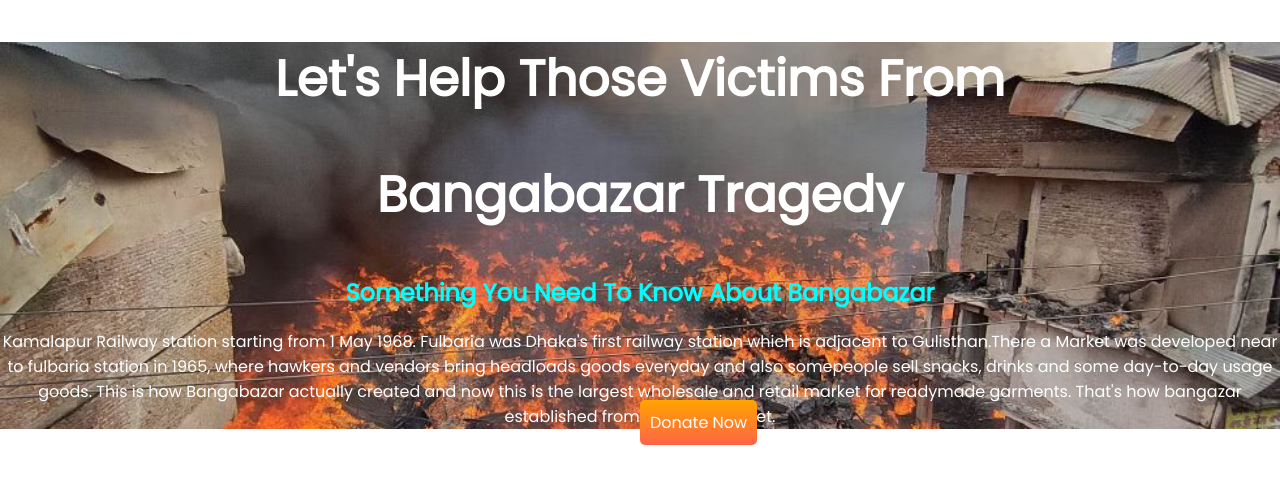
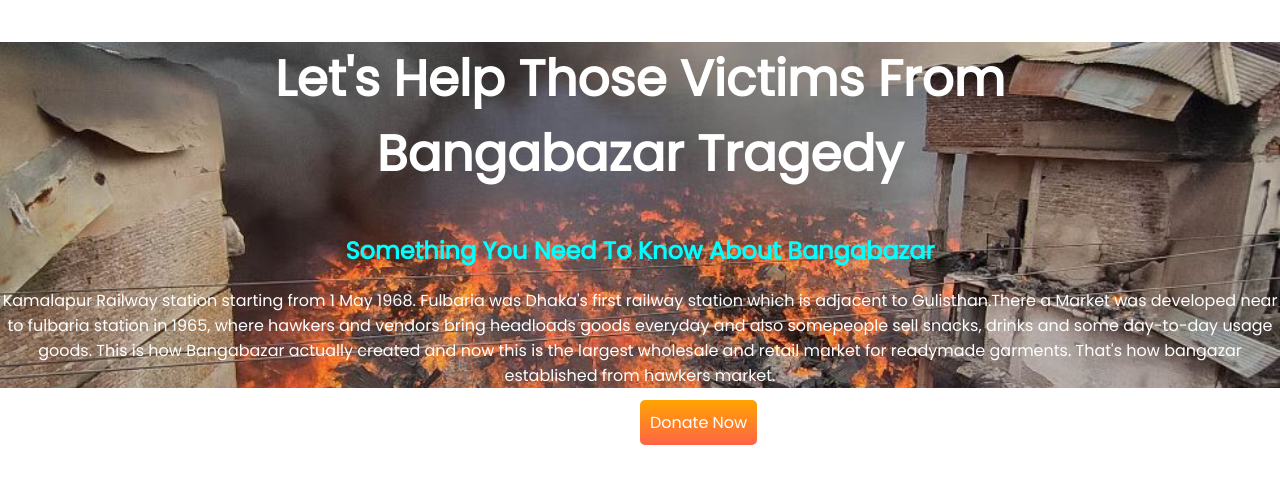
Before and after one commit to Tonmoy096/First-Project, a plain HTML site: page index.html in a window 1280 px wide. Drawn offline with Linux system fonts and the light colour scheme.

Commit message:
break added

```diff
--- a/index.html
+++ b/index.html
@@ -14,8 +14,8 @@
 
 <body>
     <section class="top-banner">
-        <h1 class="header">Let's Help Those Victims From </h1>
-        <h1 class="header">Bangabazar Tragedy</h1>
+        <h1 class="header">Let's Help Those Victims From
+            <br>Bangabazar Tragedy
             <h2 class="header">Something You Need To Know About Bangabazar</h2>
             <p class="text-part">Kamalapur Railway station starting from 1 May 1968. Fulbaria was Dhaka's first railway
                 station which is
```
Lines whose indentation alone changed are shown as unchanged.
